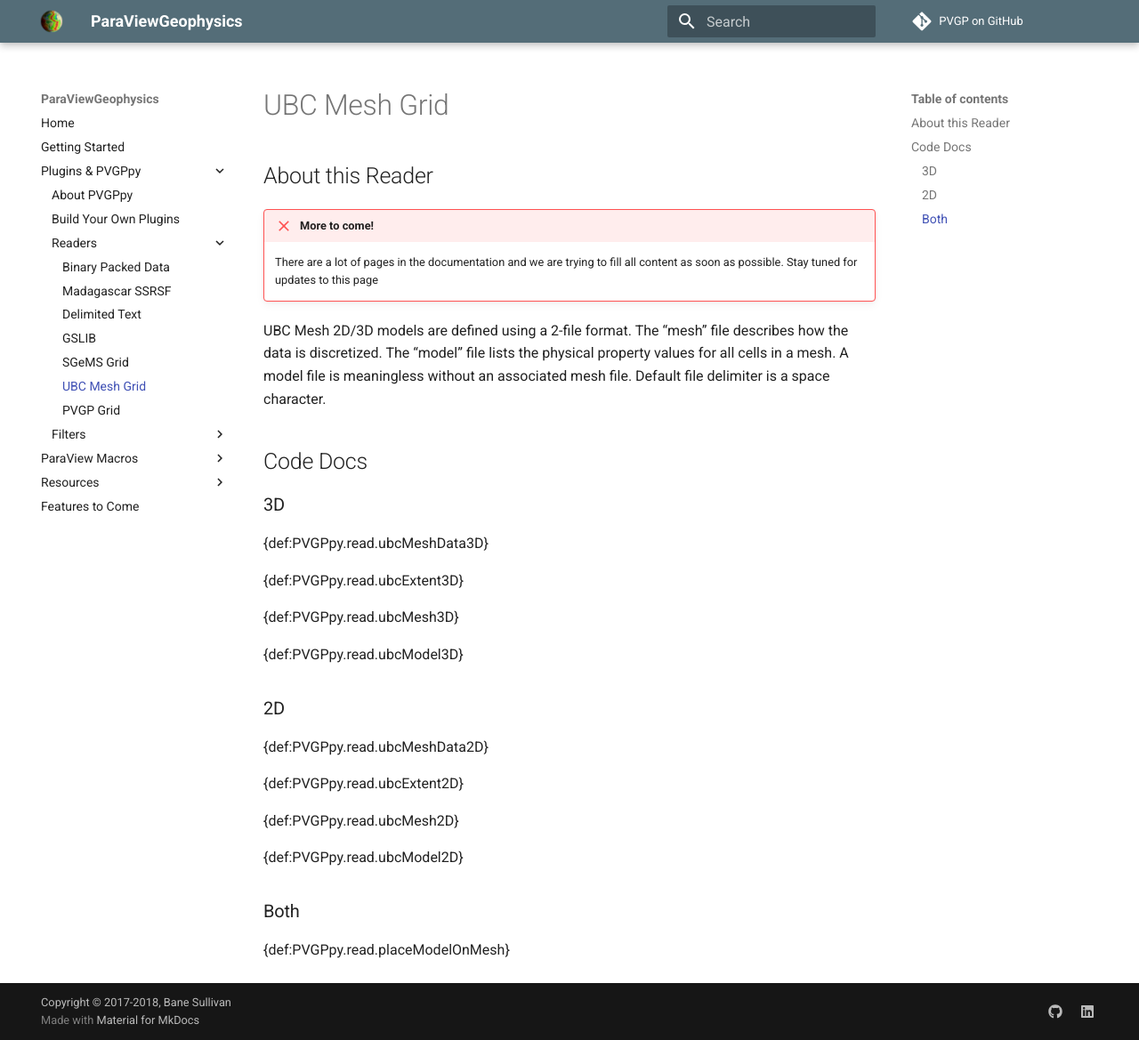
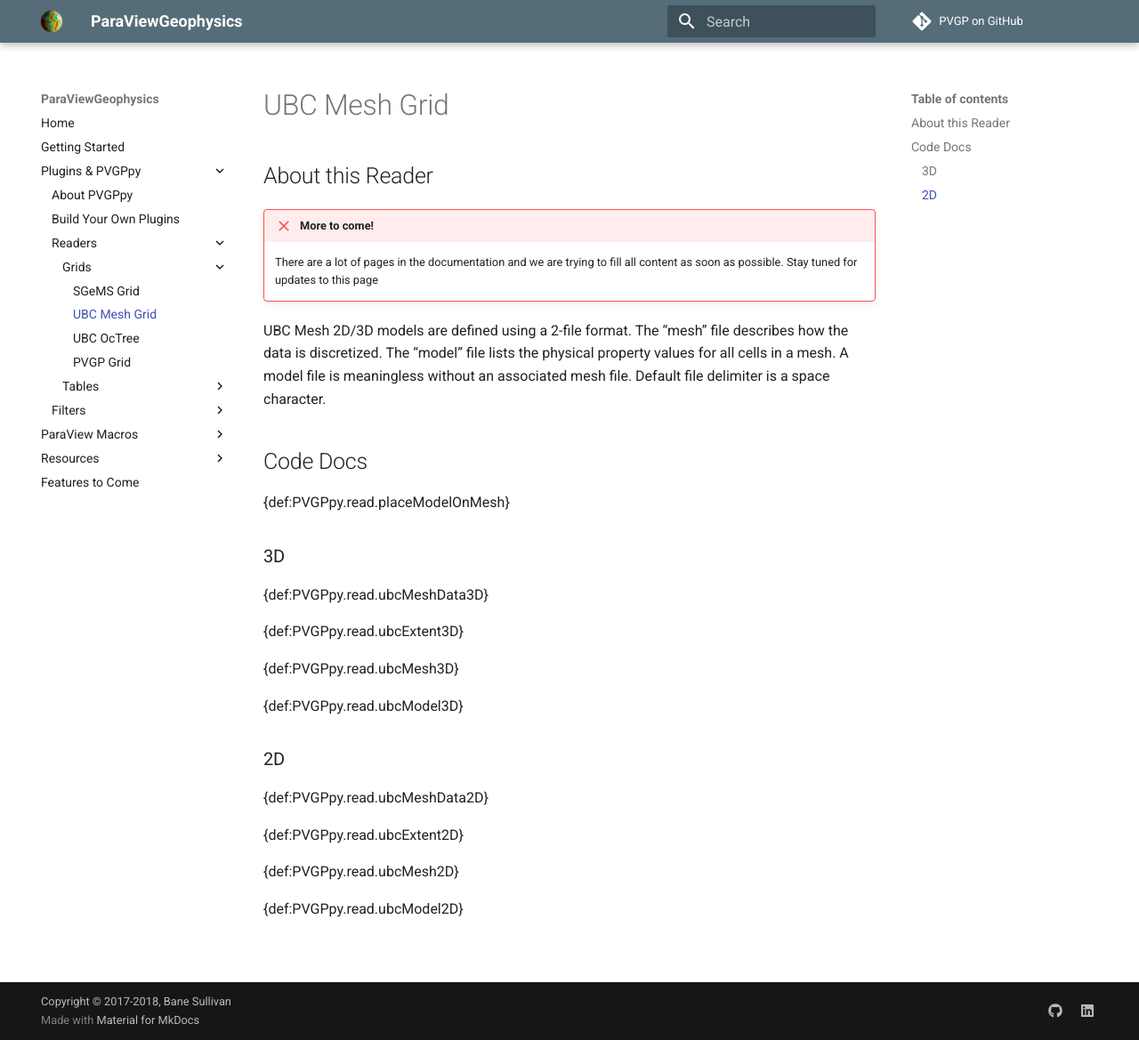
Before and after one commit to OpenGeoVis/PVGeo, an MkDocs documentation site: the page built from docs/PVGPpy/read/UBC-Mesh.md, in a window 1280 px wide and 1169 px high. Shown: the whole window at 89% size. Built offline with MkDocs 1.6.1 and Material for MkDocs 9.7.7, drawn with Linux system fonts in a browser that asks for light colours; comment, search, counter and statistics services are not loaded; old or Windows-style settings are respelled for this version of MkDocs.

Commit message:
reorganize/clean docs

```diff
--- a/docs/PVGPpy/read/UBC-Mesh.md
+++ b/docs/PVGPpy/read/UBC-Mesh.md
@@ -35,6 +37,3 @@
 
 
 {def:PVGPpy.read.ubcModel2D}
-
-### Both
-{def:PVGPpy.read.placeModelOnMesh}
--- a/mkdocs.yml
+++ b/mkdocs.yml
@@ -62,13 +62,17 @@
     - About PVGPpy: PVGPpy/About-PVGPpy.md
     - Build Your Own Plugins: PVGPpy/Build-Your-Own-Plugins.md
     - Readers:
-        - Binary Packed Data: PVGPpy/read/Binary-Packed-Data.md
-        - Madagascar SSRSF: PVGPpy/read/Madagascar-SSRSF.md
-        - Delimited Text: PVGPpy/read/Delimited-Text.md
-        - GSLIB: PVGPpy/read/GSLIB.md
-        - SGeMS Grid: PVGPpy/read/SGeMS-Grid.md
-        - UBC Mesh Grid: PVGPpy/read/UBC-Mesh.md
-        - PVGP Grid: PVGPpy/read/PVGP-Grid.md
+        - Grids:
+            - SGeMS Grid: PVGPpy/read/SGeMS-Grid.md
+            - UBC Mesh Grid: PVGPpy/read/UBC-Mesh.md
+            - UBC OcTree: PVGPpy/read/UBC-OcTree.md
+            - PVGP Grid: PVGPpy/read/PVGP-Grid.md
+        - Tables:
+            - Binary Packed Data: PVGPpy/read/Binary-Packed-Data.md
+            - Madagascar SSRSF: PVGPpy/read/Madagascar-SSRSF.md
+            - Delimited Text: PVGPpy/read/Delimited-Text.md
+            - GSLIB: PVGPpy/read/GSLIB.md
+
     - Filters:
         - Table to Uniform Grid: PVGPpy/filt/Table-to-Uniform-Grid.md
         - Flip Grid Axii: PVGPpy/filt/Flip-Grid-Axii.md
```
Also changed, not shown: other parts of docs/PVGPpy/read/UBC-Mesh.md (+2 -0 lines), docs/Dev-Guide/Contributing-to-PVGP.md (+1 -1 lines), docs/PVGPpy/About-PVGPpy.md (+12 -0 lines), docs/PVGPpy/read/UBC-OcTree.md (added, +11 -0 lines).
